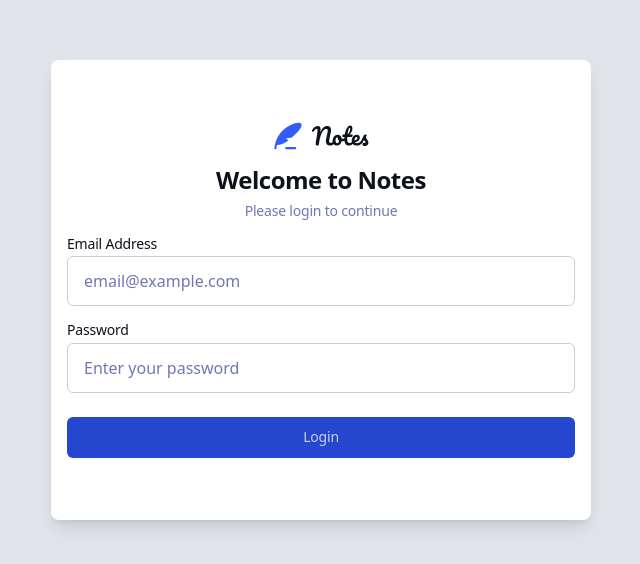
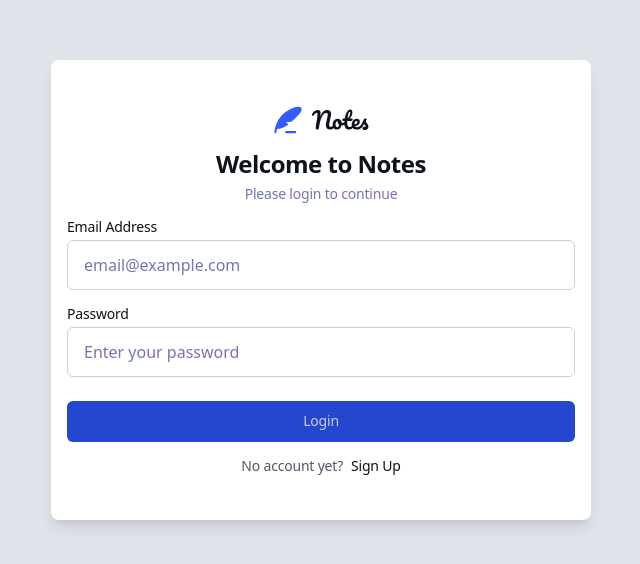
Before and after one commit to konarssuresh/note-taker, a React (Vite) app: page /login in a window 1280 px wide. Shown: the part 110-674 px from the top of the page, without its empty margins (319-959 px from the left). Built offline with nearby package versions, Linux system fonts and the light colour scheme.

Commit message:
added signup from login

```diff
--- a/src/pages/login/login.jsx
+++ b/src/pages/login/login.jsx
@@ -121,6 +121,20 @@ const Login = () => {
             Login
           </Button>
         </div>
+
+        <div className="flex flex-row gap-2 items-center">
+          <span className="text-neutral-600 text-preset-5">
+            No account yet?
+          </span>
+          <button
+            className="text-neutral-950 text-preset-5 cursor-pointer"
+            onClick={() => {
+              navigate("/notes");
+            }}
+          >
+            Sign Up
+          </button>
+        </div>
       </div>
     </div>
   );
```
